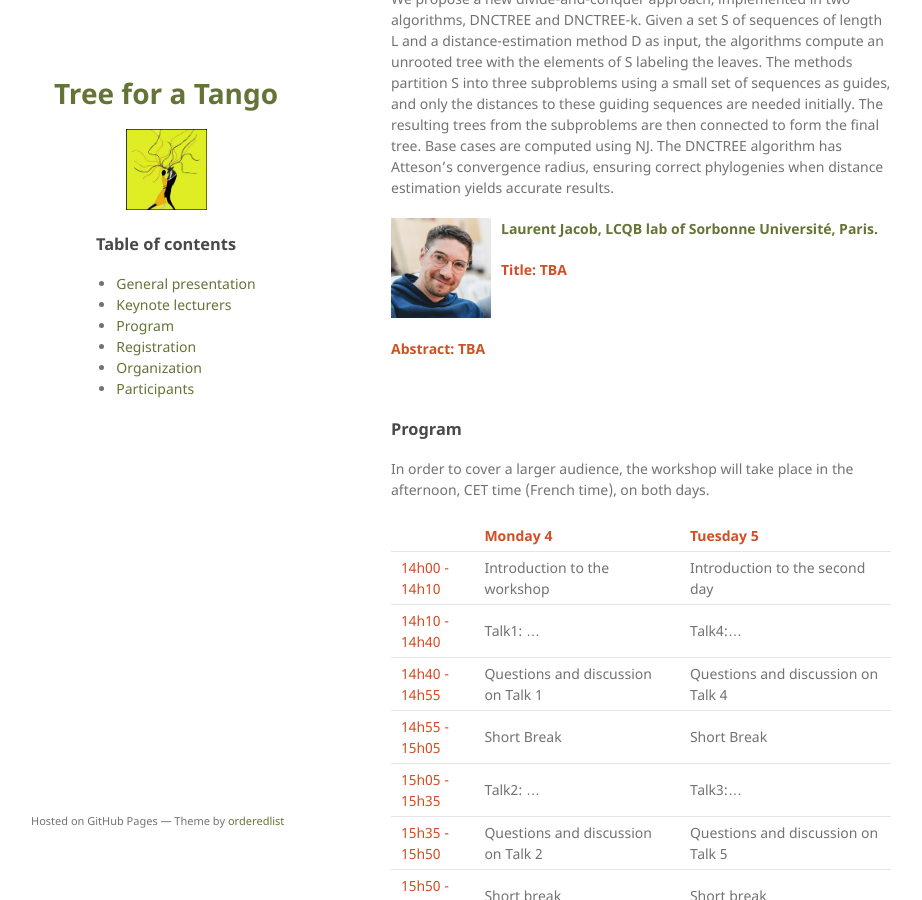
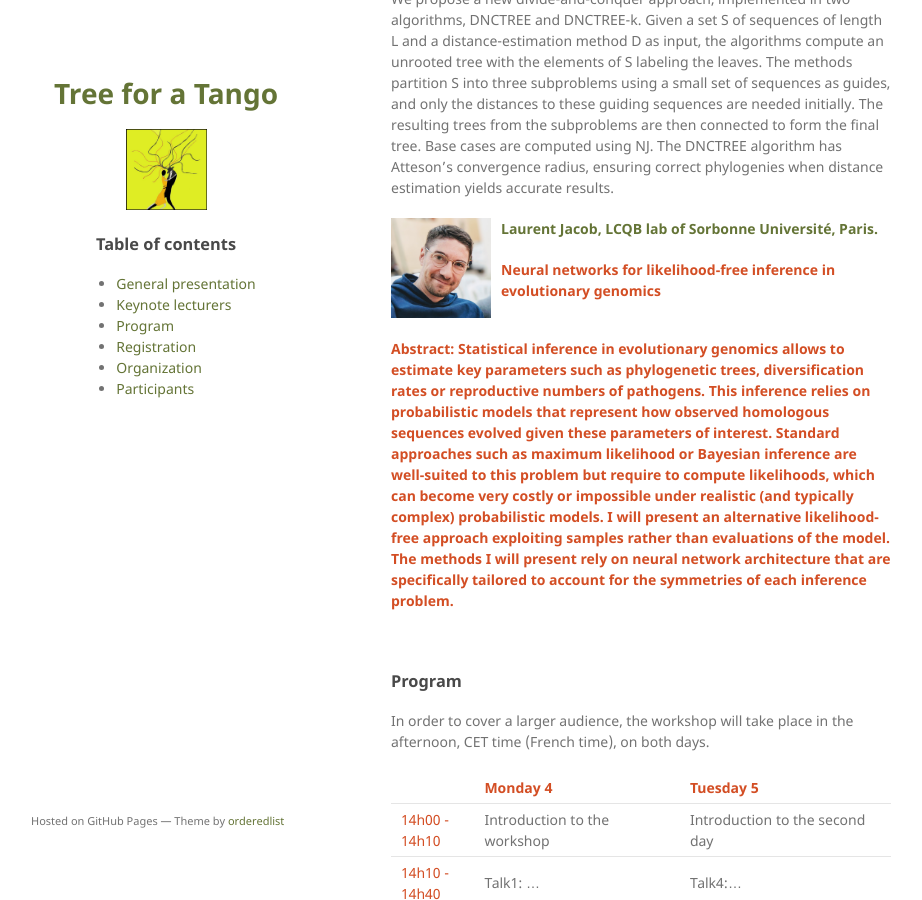
Before and after one commit to bioinf-isel/bioinf-isel.github.io, a Jekyll site: the page built from tree-for-a-tango/index.md, in a window 1280 px wide and 900 px high, scrolled down 1321 px. Shown: the whole window, without its empty margins (179-1101 px from the left). Built offline with Jekyll 4.4.1, drawn with Linux system fonts in a browser that asks for light colours; the repository's description, which GitHub fills in, is left out.

Commit message:
adding Laurent info

```diff
--- a/tree-for-a-tango/index.md
+++ b/tree-for-a-tango/index.md
@@ -66,10 +66,22 @@ DNCTREE-k. Given a set S of sequences of length L and a distance-estimation meth
 
 **<span style="color:#647436">Laurent Jacob, LCQB lab of Sorbonne Université, Paris.</span>**
 
-**<span style="color:#D34E24">Title: TBA </span>**
+**<span style="color:#D34E24">Neural networks for likelihood-free inference in evolutionary genomics </span>**
 <br clear="left"/>
 
-**<span style="color:#D34E24">Abstract: TBA</span>**
+**<span style="color:#D34E24">Abstract: Statistical inference in evolutionary genomics allows to estimate key
+parameters such as phylogenetic trees, diversification rates or
+reproductive numbers of pathogens. This inference relies on
+probabilistic models that represent how observed homologous sequences
+evolved given these parameters of interest. Standard approaches such
+as maximum likelihood or Bayesian inference are well-suited to this
+problem but require to compute likelihoods, which can become very
+costly or impossible under realistic (and typically complex)
+probabilistic models. I will present an alternative likelihood-free
+approach exploiting samples rather than evaluations of the model. The
+methods I will present rely on neural network architecture that are
+specifically tailored to account for the symmetries of each inference
+problem.</span>**
 
 
 <!--- This is a blockquote following a header.
```
